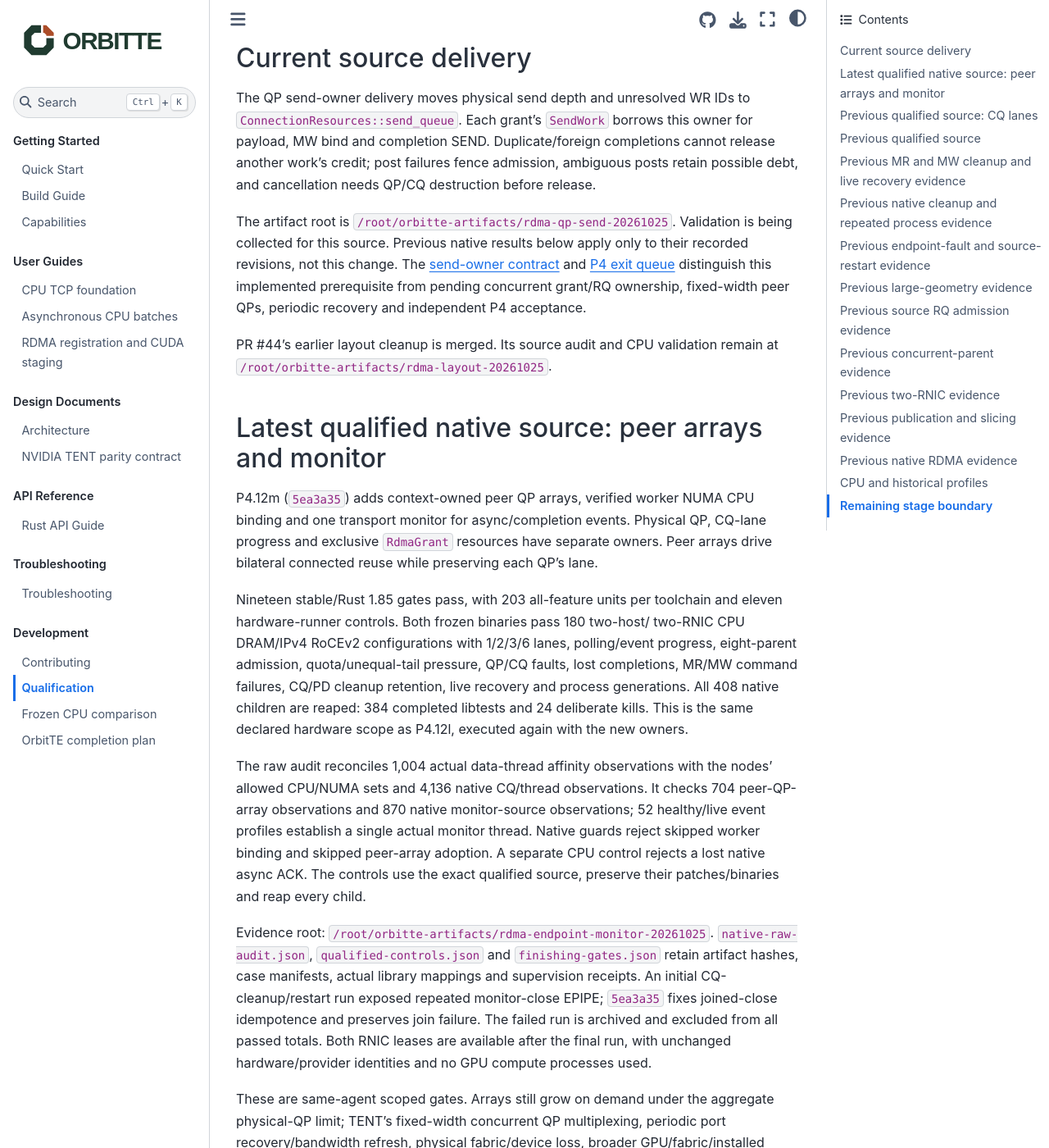
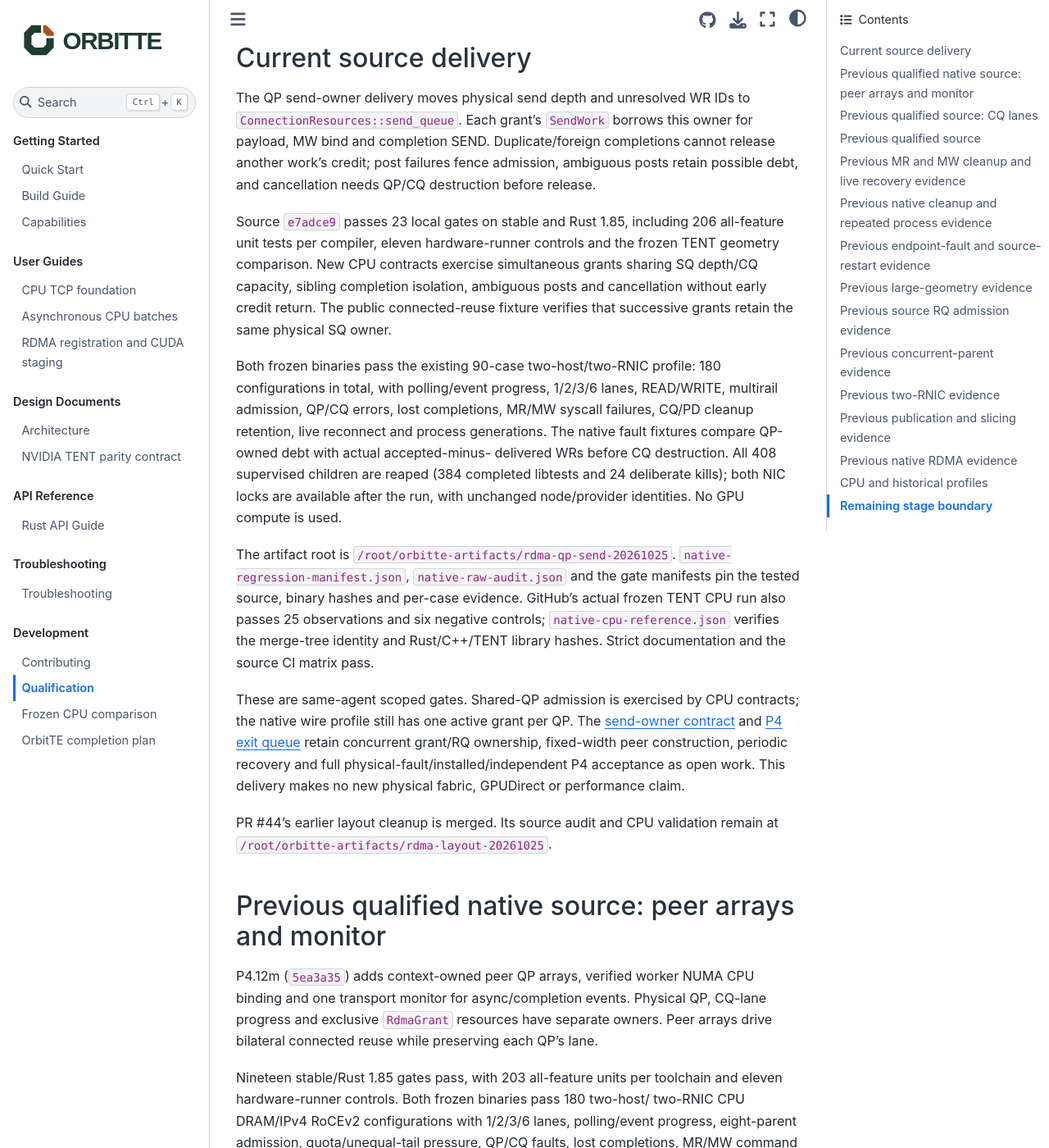
Before and after one commit to OrbitInfra/OrbitTE, a Sphinx documentation site: the page built from docs/qualification.md, in a window 1280 px wide and 1400 px high, scrolled down 468 px. Shown: the whole window at 82% size. Built offline with Sphinx 7.4.7 and the Sphinx Book theme 1.1.4, drawn with Linux system fonts in a browser that asks for light colours.

Commit message:
docs(rdma): record QP send-owner qualification

```diff
--- a/docs/qualification.md
+++ b/docs/qualification.md
@@ -19,18 +19,41 @@ for payload, MW bind and completion SEND. Duplicate/foreign completions cannot
 release another work's credit; post failures fence admission, ambiguous posts
 retain possible debt, and cancellation needs QP/CQ destruction before release.
 
+Source `e7adce9` passes 23 local gates on stable and Rust 1.85, including
+206 all-feature unit tests per compiler, eleven hardware-runner controls and
+the frozen TENT geometry comparison. New CPU contracts exercise simultaneous
+grants sharing SQ depth/CQ capacity, sibling completion isolation, ambiguous
+posts and cancellation without early credit return. The public connected-reuse
+fixture verifies that successive grants retain the same physical SQ owner.
+
+Both frozen binaries pass the existing 90-case two-host/two-RNIC profile:
+180 configurations in total, with polling/event progress, 1/2/3/6 lanes,
+READ/WRITE, multirail admission, QP/CQ errors, lost completions, MR/MW syscall
+failures, CQ/PD cleanup retention, live reconnect and process generations.
+The native fault fixtures compare QP-owned debt with actual accepted-minus-
+delivered WRs before CQ destruction. All 408 supervised children are reaped
+(384 completed libtests and 24 deliberate kills); both NIC locks are available
+after the run, with unchanged node/provider identities. No GPU compute is used.
+
 The artifact root is `/root/orbitte-artifacts/rdma-qp-send-20261025`.
-Validation is being collected for this source. Previous native results below
-apply only to their recorded revisions, not this change. The
+`native-regression-manifest.json`, `native-raw-audit.json` and the gate manifests
+pin the tested source, binary hashes and per-case evidence. GitHub's actual
+frozen TENT CPU run also passes 25 observations and six negative controls;
+`native-cpu-reference.json` verifies the merge-tree identity and Rust/C++/TENT
+library hashes. Strict documentation and the source CI matrix pass.
+
+These are same-agent scoped gates. Shared-QP admission is exercised by CPU
+contracts; the native wire profile still has one active grant per QP. The
 [send-owner contract](architecture.md#qp-send-ownership) and
-[P4 exit queue](completion-plan.md#p4-remaining-delivery) distinguish this
-implemented prerequisite from pending concurrent grant/RQ ownership,
-fixed-width peer QPs, periodic recovery and independent P4 acceptance.
+[P4 exit queue](completion-plan.md#p4-remaining-delivery) retain concurrent
+grant/RQ ownership, fixed-width peer construction, periodic recovery and full
+physical-fault/installed/independent P4 acceptance as open work. This delivery
+makes no new physical fabric, GPUDirect or performance claim.
 
 PR #44's earlier layout cleanup is merged. Its source audit and CPU validation
 remain at `/root/orbitte-artifacts/rdma-layout-20261025`.
 
-## Latest qualified native source: peer arrays and monitor
+## Previous qualified native source: peer arrays and monitor
 
 P4.12m (`5ea3a35`) adds context-owned peer QP arrays, verified worker NUMA
 CPU binding and one transport monitor for async/completion events. Physical QP,
```
Also changed, not shown: docs/capabilities.md (+1 -1 lines), docs/completion-plan.md (+2 -0 lines).
